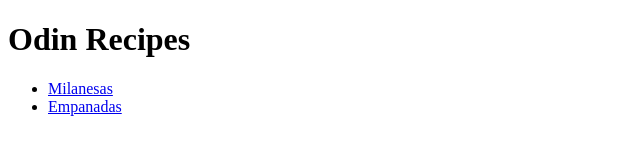
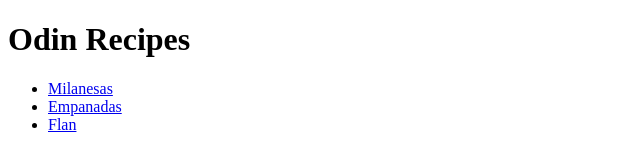
Before and after one commit to LGHPSD/odin-recipes, a plain HTML site: page index.html in a window 1280 px wide. Shown: the full height of the page, 0-640 px from the left. Drawn offline with Linux system fonts and the light colour scheme.

Commit message:
add flan

```diff
--- a/index.html
+++ b/index.html
@@ -9,6 +9,7 @@
            <ul>
             <li><a href="/home/lghpsd/odin-recipes/recipes/milanesas.html">Milanesas</a></li>
             <li><a href="/home/lghpsd/odin-recipes/recipes/empanadas.html">Empanadas</a></li>
+            <li><a href="/home/lghpsd/odin-recipes/recipes/flan.html">Flan</a></li>
         </ul>
         </body>
     </head>
```
